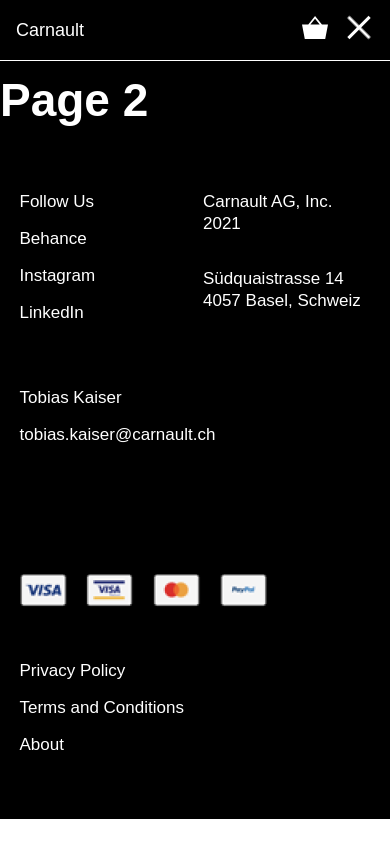
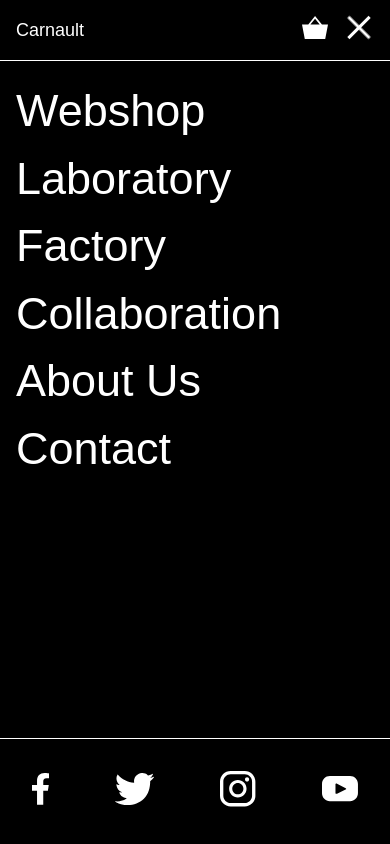
Before and after one commit to agocsbence/carnault, a website: page src/pages/page-2.html in a window 390 px wide. Both pictures are taken after a click on the button 359 px from the left and 30 px from the top of the page. Shown: the top 844 px of the page. Drawn offline with nearby package versions, Linux system fonts and the light colour scheme; files that its build step writes are made by us from their sources; files whose address does not match are found by name; a web font is replaced by a local one.

Commit message:
home page mobile done

```diff
--- a/src/assets/js/hamburger.js
+++ b/src/assets/js/hamburger.js
@@ -1,4 +1,8 @@
 var hamburger = document.querySelector(".hamburger");
+var nav = document.querySelector(".mobile-nav");
+var body = document.querySelector('body');
 hamburger.addEventListener("click", function() {
     hamburger.classList.toggle("is-active");
+    nav.classList.toggle('opened');
+    body.classList.toggle('lock-scroll');
 });
--- a/src/assets/js/test.js
+++ /dev/null
@@ -1,9 +0,0 @@
-console.log("Testing JS import file one.");
-// Test JavaScript, to ensure Babel is working.
-
-const array1 = ['a', 'b', 'c'];
-
-array1.forEach(element => console.log(element));
-
-const matches = document.querySelectorAll("div");
-console.log(matches);
--- a/src/assets/js/test2.js
+++ /dev/null
@@ -1 +0,0 @@
-console.log("Testing JS import file two.");
--- a/src/assets/sass/_grid.scss
+++ b/src/assets/sass/_grid.scss
@@ -19,8 +19,30 @@
 }
 
 .flex {
-    display: flex;
+    display: flex !important;
     &.flex-row {
         flex-direction: row;
     }
+    &.flex-column {
+        flex-direction: column;
+    }
+    &.flex-row-center {
+        align-items: center;
+    }
+    &.flex-row-start {
+        align-items: flex-start;
+    }
+    &.flex-space-between {
+        justify-content: space-between;
+    }
+    &.flex-m-column {
+        @media screen and (max-width: $tablet) {
+            flex-direction: column;
+        }
+    }
+    &.flex-m-column-reverse {
+        @media screen and (max-width: $tablet) {
+            flex-direction: column-reverse;
+        }
+    }
 }
--- a/src/assets/sass/components/_header.scss
+++ b/src/assets/sass/components/_header.scss
@@ -70,3 +70,28 @@ header {
         }
     }
 }
+
+nav {
+    height: calc(100vh - 61px);
+    position: relative;
+    display: none !important;
+    visibility: hidden;
+    margin-top: -100vh;
+    transition: all .3s ease;
+    &.opened {
+        margin-top: 0;
+        display: block !important;
+        visibility: visible;
+    }
+    .mobile-header-menu {
+        font-size: 45px;
+        line-height: 1.5;
+    }
+    .mobile-social-links {
+        position: absolute;
+        bottom: 0;
+        left: 0;
+        width: 100vw;
+        border-top: 1px solid $white;
+    }
+}
--- a/src/pages/page-2.html
+++ b/src/pages/page-2.html
@@ -1,9 +1,13 @@
 {% extends "base.html" %}
 
 {% block content %}
-<div class="main-content">
-    <div class="page-width">
-        <h1>Page 2</h1>
+    <h1 class="sub">Webshop</h1>
+    <h1>Package</h1>
+    <div class="card card-package">
+        <div class="card-info">
+            <div class="name">Carnault Ebonite</div>
+            <div class="price">150€</div>
+            <img src="images/package.png" alt="Carnault Ebonite">
+        </div>
     </div>
-</div>
 {% endblock %}
--- a/src/templates/header.html
+++ b/src/templates/header.html
@@ -20,3 +20,19 @@
         </button>
     </div>
 </header>
+<nav class="mobile-only mobile-nav">
+    <div class="mobile-header-menu p-1 flex flex-column">
+        <a href="">Webshop</a>
+        <a href="">Laboratory</a>
+        <a href="">Factory</a>
+        <a href="">Collaboration</a>
+        <a href="">About Us</a>
+        <a href="">Contact</a>
+    </div>
+    <div class="mobile-social-links p-1 flex flex-row flex-row-center flex-space-between">
+        <a href="" class="p-1"><img src="images/icons/facebook.svg" alt="Facebook"></a>
+        <a href="" class="p-1"><img src="images/icons/twitter.svg" alt="Facebook"></a>
+        <a href="" class="p-1"><img src="images/icons/instagram.svg" alt="Facebook"></a>
+        <a href="" class="p-1"><img src="images/icons/youtube.svg" alt="Facebook"></a>
+    </div>
+</nav>
```
Also changed, not shown: src/assets/images/icons/special-request.svg (added), src/assets/images/icons/star.svg (added), src/assets/images/simple-product.png (added), 2 other files.
